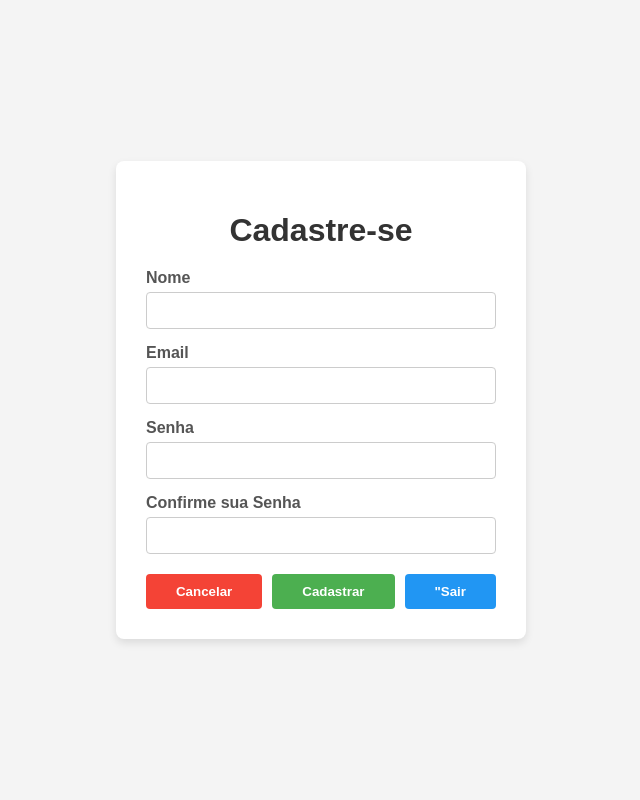
After one commit to sa-desi-2025-2/vitoria_wanderson, a PHP site: page /vitoria_wanderson/public/pagina_cadastro.php in a window 1280 px wide. The commit adds this page. Shown: the whole page, without its empty margins (319-959 px from the left). Run offline with PHP 8.4, Linux system fonts and the light colour scheme.

Commit message:
adicionei pagina de login e cadastro

```diff
--- /dev/null
+++ b/public/pagina_cadastro.php
@@ -0,0 +1,116 @@
+<!DOCTYPE html>
+<html lang="pt-BR">
+<head>
+    <meta charset="UTF-8">
+    <meta name="viewport" content="width=device-width, initial-scale=1.0">
+    <title>Cadastro para o Dashcore</title>
+    <style>
+        body {
+            font-family: Arial, sans-serif;
+            display: flex;
+            justify-content: center;
+            align-items: center;
+            min-height: 100vh;
+            margin: 0;
+            background-color: #f4f4f4;
+        }
+        .container {
+            background-color: #fff;
+            padding: 30px;
+            border-radius: 8px;
+            box-shadow: 0 4px 8px rgba(0, 0, 0, 0.1);
+            width: 350px;
+        }
+        h1 {
+            text-align: center;
+            color: #333;
+            margin-bottom: 20px;
+        }
+        .form-group {
+            margin-bottom: 15px;
+        }
+        label {
+            display: block;
+            margin-bottom: 5px;
+            font-weight: bold;
+            color: #555;
+        }
+        input[type="text"],
+        input[type="email"],
+        input[type="password"] {
+            width: 100%;
+            padding: 10px;
+            border: 1px solid #ccc;
+            border-radius: 4px;
+            box-sizing: border-box;
+        }
+        .button-group {
+            display: flex;
+            justify-content: space-between;
+            margin-top: 20px;
+        }
+        button {
+            padding: 10px 15px;
+            border: none;
+            border-radius: 4px;
+            cursor: pointer;
+            font-weight: bold;
+            flex-grow: 1;
+            margin: 0 5px;
+        }
+        button:first-child { margin-left: 0; }
+        button:last-child { margin-right: 0; }
+
+        .btn-cancelar {
+            background-color: #f44336;
+            color: white;
+        }
+        .btn-cadastrar {
+            background-color: #4CAF50;
+            color: white;
+        }
+        .btn-sair {
+            background-color: #2196F3;
+            color: white;
+        }
+    </style>
+</head>
+<body>
+
+<div class="container">
+    <h1>Cadastre-se</h1>
+
+    <form action="/processar_cadastro" method="POST">
+
+        <div class="form-group">
+            <label for="nome">Nome</label>
+            <input type="text" id="nome" name="nome" required>
+        </div>
+
+        <div class="form-group">
+            <label for="email">Email</label>
+            <input type="email" id="email" name="email" required>
+        </div>
+
+        <div class="form-group">
+            <label for="senha">Senha</label>
+            <input type="password" id="senha" name="senha" required>
+        </div>
+
+        <div class="form-group">
+            <label for="confirma_senha">Confirme sua Senha</label>
+            <input type="password" id="confirma_senha" name="confirma_senha" required>
+        </div>
+
+        <div class="button-group">
+            <button type="reset" class="btn-cancelar">Cancelar</button>
+
+            <button type="submit" class="btn-cadastrar">Cadastrar</button>
+
+            <button type="button" class="btn-sair" onclick="alert('Funcionalidade de Sair. Redirecionamento deve ser implementado via JavaScript.');">"Sair</button>
+        </div>
+    </form>
+</div>
+
+</body>
+</html>
```
Also changed, not shown: app/backend.php (+62 -17 lines), public/pagina_login.php (added, +115 -0 lines).
